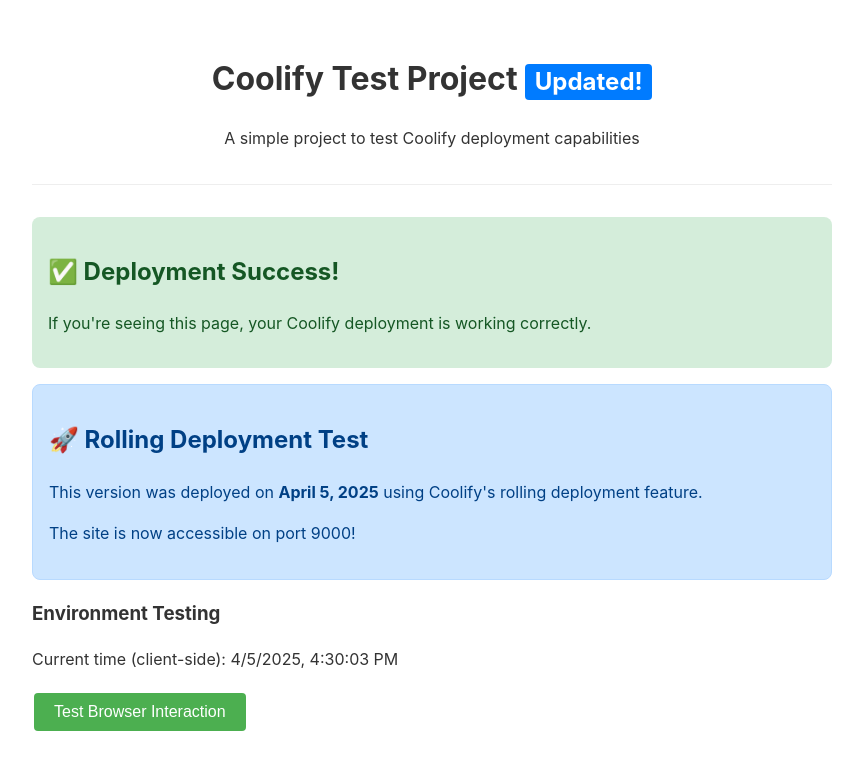
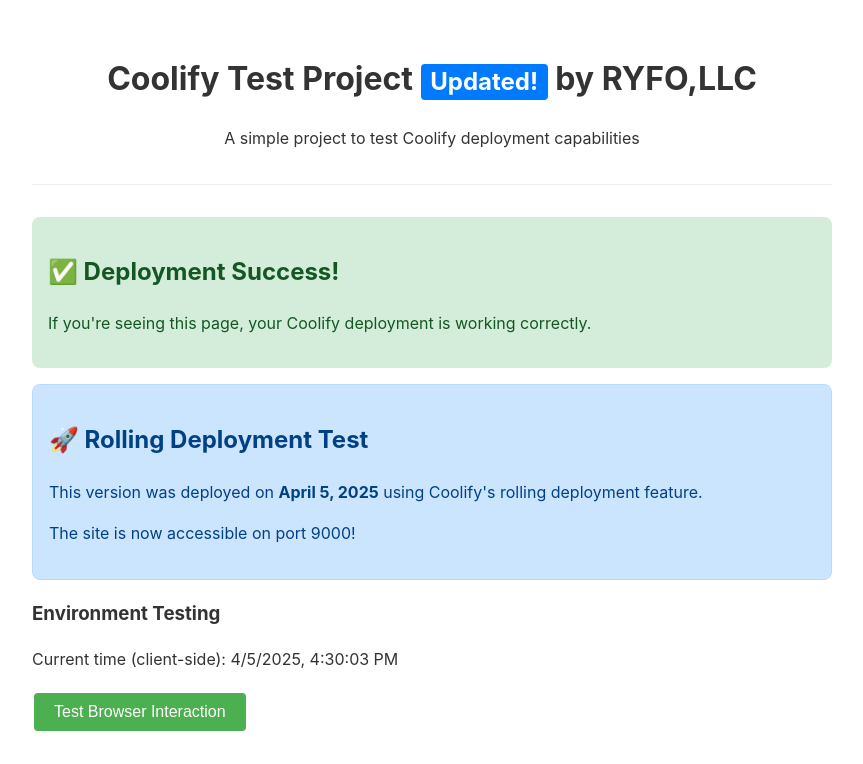
Before and after one commit to ashdownrogue/coolifytest, a plain HTML site: page index.html in a window 1280 px wide. Shown: the top 764 px of the page, without its empty margins (208-1071 px from the left). Drawn offline with Linux system fonts and the light colour scheme.

Commit message:
Another test deployment

```diff
--- a/index.html
+++ b/index.html
@@ -3,7 +3,7 @@
 <head>
     <meta charset="UTF-8">
     <meta name="viewport" content="width=device-width, initial-scale=1.0">
-    <title>Coolify Test Project - Updated Version, By Ryfo</title>
+    <title>Coolify Test Project - Updated Version</title>
     <style>
         body {
             font-family: -apple-system, BlinkMacSystemFont, 'Segoe UI', Roboto, Oxygen, Ubuntu, Cantarell, 'Open Sans', 'Helvetica Neue', sans-serif;
@@ -73,7 +73,7 @@
 </head>
 <body>
     <header>
-        <h1>Coolify Test Project <span class="badge">Updated!</span></h1>
+        <h1>Coolify Test Project <span class="badge">Updated!</span> by RYFO,LLC</h1>
         <p>A simple project to test Coolify deployment capabilities</p>
     </header>
 
```
